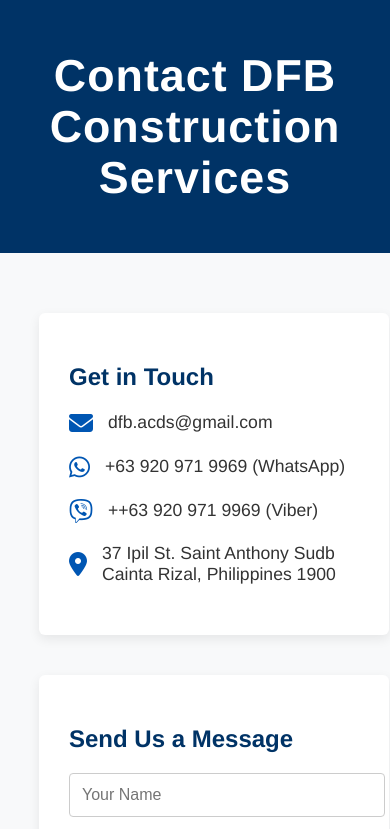
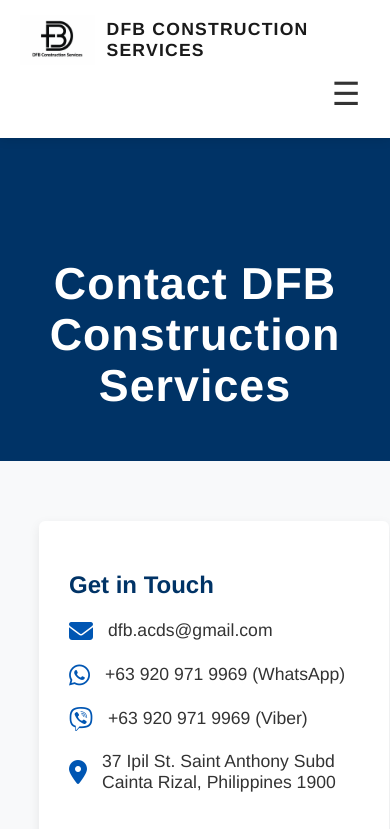
Before and after one commit to ymedseyer-glitch/DFB-Website, a plain HTML site: page contact.html in a window 390 px wide. Shown: the top 829 px of the page. Drawn offline with Linux system fonts and the light colour scheme.

Commit message:
add hamburger icon

```diff
--- a/contact.html
+++ b/contact.html
@@ -24,10 +24,100 @@
             color: #333;
         }
 
+        /* Navigation */
+        nav {
+            background: white;
+            padding: 10px 5%;
+            display: flex;
+            justify-content: space-between;
+            align-items: center;
+            box-shadow: 0 2px 10px rgba(0,0,0,0.1);
+            position: sticky;
+            top: 0;
+            z-index: 1000;
+        }
+
+        .logo-container {
+            display: flex;
+            align-items: center;
+            gap: 12px;
+        }
+
+        .logo-container img {
+            height: 60px;
+        }
+
+        .logo-text {
+            font-weight: 800;
+            font-size: 1.3rem;
+            color: var(--dark);
+            letter-spacing: 1.2px;
+        }
+
+        .nav-links a {
+            margin-left: 25px;
+            text-decoration: none;
+            color: var(--dark);
+            font-weight: 500;
+            transition: 0.3s;
+        }
+
+        .nav-links a:hover {
+            color: var(--accent);
+        }
+
+        /* Hamburger */
+        .hamburger {
+            display: none;
+            font-size: 2rem;
+            cursor: pointer;
+        }
+
+        /* Mobile Navigation */
+        @media (max-width: 768px) {
+            nav {
+                flex-wrap: wrap;
+                padding: 15px 5%;
+            }
+
+            .logo-container img {
+                height: 50px;
+            }
+
+            .logo-text {
+                font-size: 1.1rem;
+            }
+
+            .hamburger {
+                display: block;
+                margin-left: auto;
+                padding: 10px;
+            }
+
+            .nav-links {
+                width: 100%;
+                display: none;
+                flex-direction: column;
+                text-align: center;
+                background: white;
+                padding: 15px 0;
+            }
+
+            .nav-links a {
+                margin: 10px 0;
+                display: block;
+            }
+
+            .nav-links.show {
+                display: flex;
+            }
+        }
+
+        /* Page Header */
         .header {
             background: var(--primary);
             color: white;
-            padding: 50px 10%;
+            padding: 120px 10% 50px; /* extra top padding for nav */
             text-align: center;
         }
 
@@ -37,6 +127,7 @@
             letter-spacing: 1px;
         }
 
+        /* Contact Layout */
         .contact-wrapper {
             display: grid;
             grid-template-columns: repeat(auto-fit, minmax(350px, 1fr));
@@ -93,6 +184,7 @@
             background: var(--primary);
         }
 
+        /* Map */
         .map {
             margin-top: 40px;
             padding: 0 10%;
@@ -107,15 +199,35 @@
         }
     </style>
 </head>
+
 <body>
 
+<!-- NAVIGATION -->
+<nav>
+    <div class="logo-container">
+        <img src="logo.png" alt="DFB Logo">
+        <span class="logo-text">DFB CONSTRUCTION SERVICES</span>
+    </div>
+
+    <div class="hamburger" onclick="toggleMenu()">☰</div>
+
+    <div class="nav-links" id="navLinks">
+        <a href="index.html">Home</a>
+        <a href="projects.html">Projects</a>
+        <a href="about.html">About</a>
+        <a href="gallery.html">Gallery</a>
+        <a href="contact.html">Contact</a>
+    </div>
+</nav>
+
+<!-- PAGE HEADER -->
 <div class="header">
     <h1>Contact DFB Construction Services</h1>
 </div>
 
+<!-- CONTACT CONTENT -->
 <div class="contact-wrapper">
 
-    <!-- Contact Info -->
     <div class="contact-box">
         <h2>Get in Touch</h2>
 
@@ -131,19 +243,18 @@
 
         <div class="contact-item">
             <i class="fa-brands fa-viber"></i>
-            <span>++63 920 971 9969 (Viber)</span>
+            <span>+63 920 971 9969 (Viber)</span>
         </div>
 
         <div class="contact-item">
             <i class="fa-solid fa-location-dot"></i>
             <span>
-                37 Ipil St. Saint Anthony Sudb<br>
+                37 Ipil St. Saint Anthony Subd<br>
                 Cainta Rizal, Philippines 1900
             </span>
         </div>
     </div>
 
-    <!-- Contact Form -->
     <div class="contact-form">
         <h2>Send Us a Message</h2>
 
@@ -157,14 +268,20 @@
 
 </div>
 
-<!-- Google Map -->
+<!-- MAP -->
 <div class="map">
     <iframe
-        src="https://www.google.com/maps/place/Saint+Anthony+Subdivision,+13+Ipil+Street,+Cainta,+1900+Rizal,+Philippines/@14.5802354,121.1277633,18.71z/data=!4m6!3m5!1s0x3397c779b056c1f7:0x913f4759b57582d3!8m2!3d14.5804433!4d121.1286445!16s%2Fg%2F11tt6d3vz2?authuser=0&entry=ttu&g_ep=EgoyMDI2MDMxMS4wIKXMDSoASAFQAw%3D%3D"
+        src="https://www.google.com/maps/place/Saint+Anthony+Subdivision,+13+Ipil+Street,+Cainta,+1900+Rizal,+Philippines/@14.5802354,121.1277633,18.71z"
         allowfullscreen=""
         loading="lazy">
     </iframe>
 </div>
 
+<script>
+function toggleMenu() {
+    document.getElementById("navLinks").classList.toggle("show");
+}
+</script>
+
 </body>
 </html>
```
